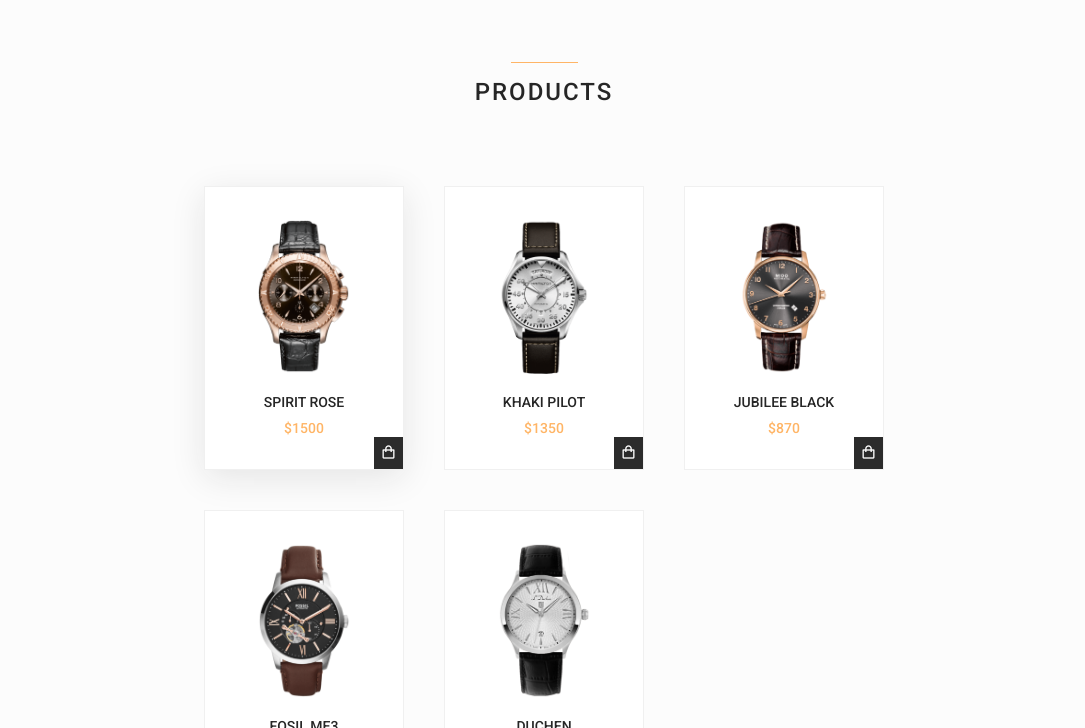
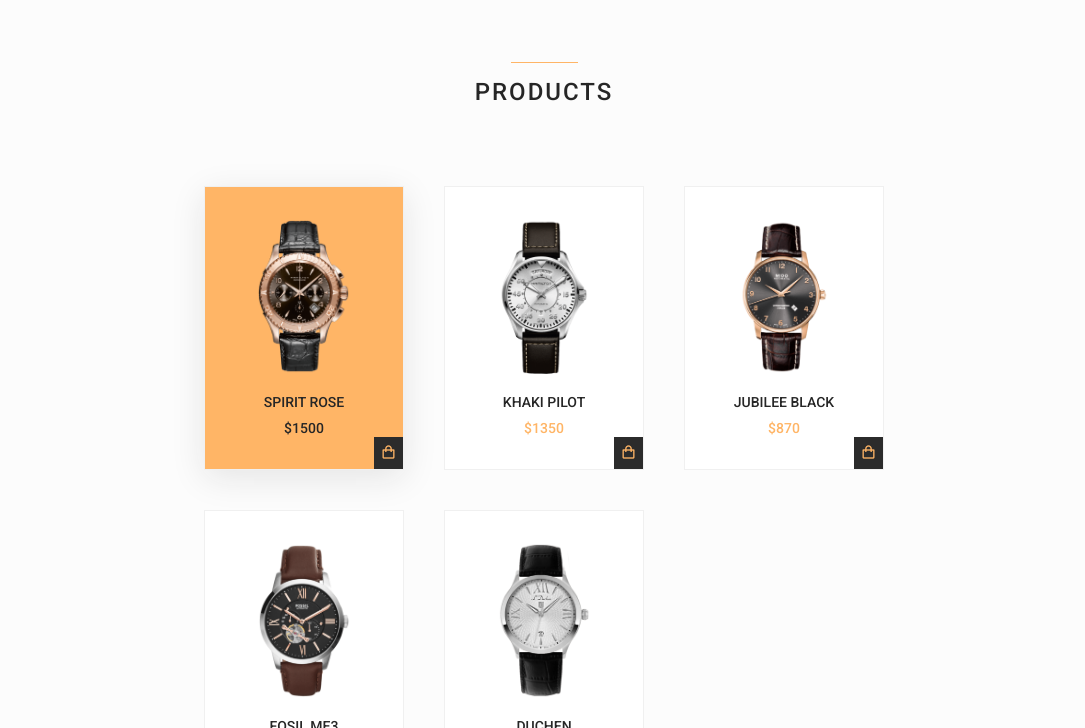
Before and after one commit to William-Koerich/reposive-watches-website, a plain HTML site: page index.html in a window 1280 px wide. In both pictures the pointer is over the element 400 px from the left and 2422 px from the top of the page. Shown: the part 2094-2822 px from the top of the page, without its empty margins (96-1181 px from the left). Drawn offline with nearby package versions, Linux system fonts and the light colour scheme.

Commit message:
fix: changed style products card

```diff
--- a/assets/css/styles.css
+++ b/assets/css/styles.css
@@ -547,8 +547,17 @@ body.dark-theme {
   background-color: var(--button-color-alt);
 }
 
+.products__button i {
+  color: var(--first-color);
+}
+
 .products__card:hover {
   box-shadow: 0 8px 32px hsla(0, 0%, 10%, .1);
+  background-color: var(--first-color);
+}
+
+.products__card:hover span {
+  color: var(--title-color);
 }
 
 /*=============== TESTIMONIAL ===============*/
```
